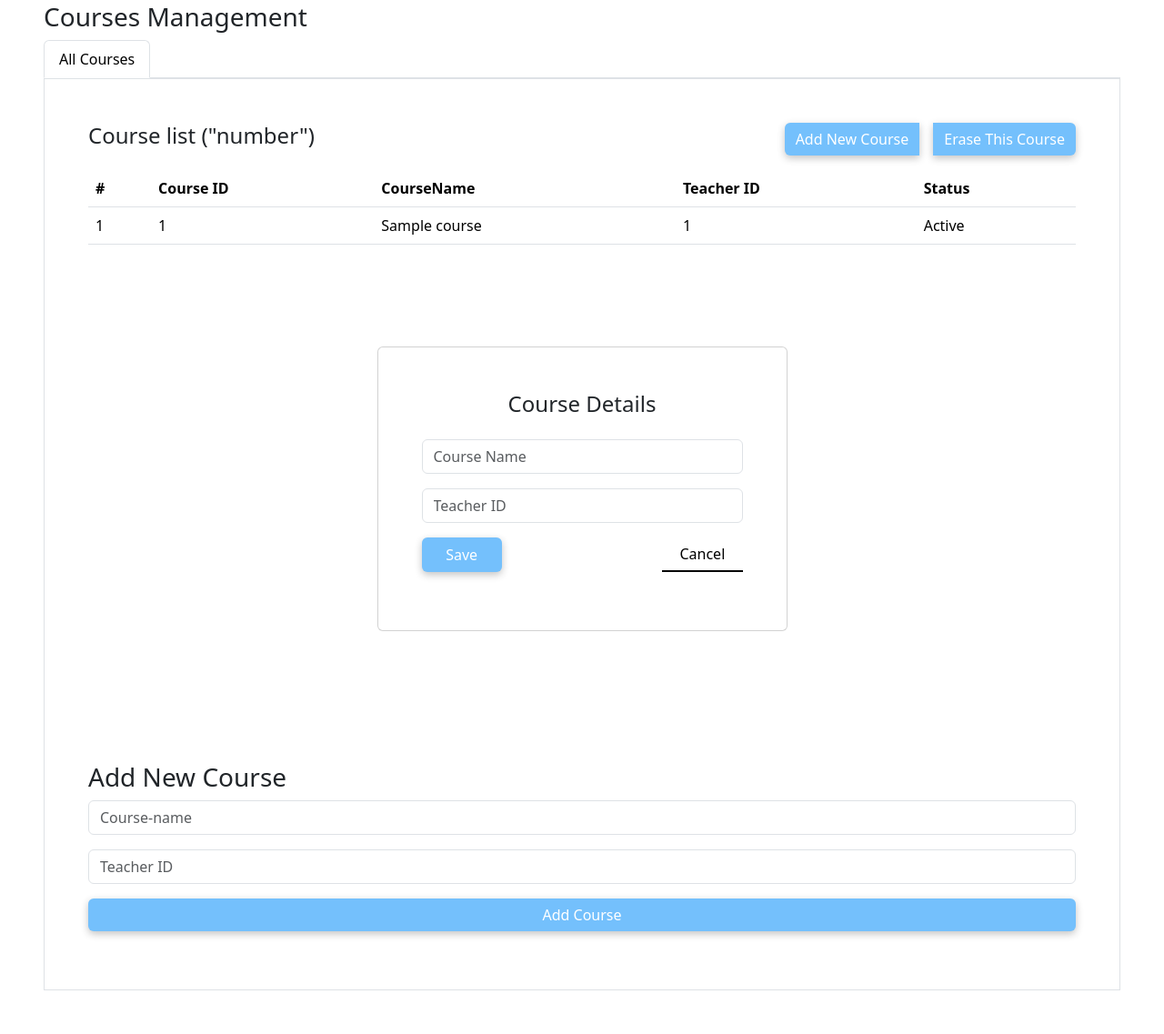
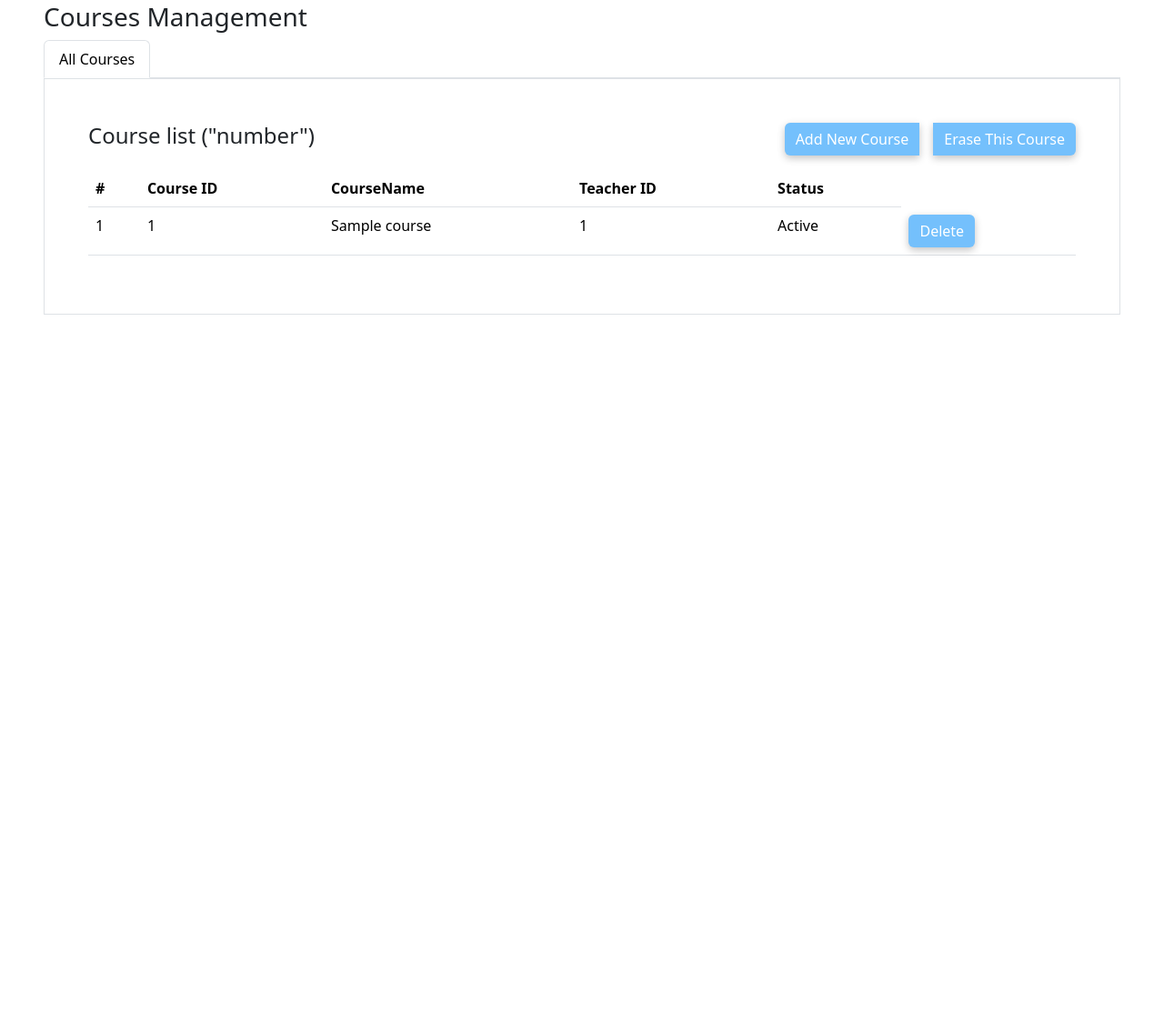
Before and after one commit to TonyTrNhPh/ZTech_ZSchool, a Flask app: page /course-management in a window 1280 px wide; the page is wider, and only the part inside the window is pictured. Shown: the part 150-1287 px from the top of that part at 91% size. After the commit the page ends 496 px from the top of that part, so only its background shows below. Run offline with Flask 3, Linux system fonts and the light colour scheme; tables that the repository leaves empty hold one stand-in row (values such as "Sample post"); parts of the project's set-up code (start-up, migrations or seed data) failed here and were passed over.

Commit message:
update delete,add,update courses

```diff
--- a/src/controllers.py
+++ b/src/controllers.py
@@ -47,7 +47,7 @@ def render_template_student_profile():
     return render_template('student-profile.html')
 
 
-@app.route('/student-management')
+@app.route('/student-management', methods=['GET','POST'])
 def student_management():
     students = dal.get_all_students()
     if request.method == 'POST':
@@ -86,15 +86,19 @@ def course_management():
                 teacherid = request.form['teacherid']
                 dal.add_course(coursename, teacherid)
             case 'delete':
-                pass
+                courseid = request.form['courseid']
+                dal.delete_course(courseid)
             case 'update':
-                pass
+                courseid = request.form['courseid']
+                new_coursename = request.form['coursename']
+                new_teacherid = request.form['teacherid']
+                dal.update_course(courseid, new_coursename, new_teacherid)
         return render_template('course-management.html', courses=courses)
 
     return render_template('course-management.html', courses=courses)
 
 
-@app.route('/grade-management')
+@app.route('/grade-management', methods=['GET','POST'])
 def grade_management():
     grades = dal.get_all_grades()
     if request.method == 'POST':
--- a/src/dal.py
+++ b/src/dal.py
@@ -16,6 +16,20 @@ def add_course(coursename,teacherid):
     db.session.add(course)
     db.session.commit()
 
+def delete_course(courseid):
+    course = Courses.query.get(courseid)
+    if course:
+        db.session.delete(course)
+        db.session.commit()
+
+def update_course(courseid, new_coursename, new_teacherid):
+    course = Courses.query.get(courseid)
+    if course:
+        course.coursename = new_coursename
+        course.teacherid = new_teacherid
+        db.session.commit()
+
+
 def get_all_students():
     return Students.query.all()
 
--- a/src/templates/course-management.html
+++ b/src/templates/course-management.html
@@ -5,18 +5,19 @@
     <div>
         <ul class="nav nav-tabs" role="tablist">
             <li class="tab-title" role="presentation"><a class="nav-link active" role="tab" data-bs-toggle="tab" href="#tab-1">All Courses</a></li>
-            <!--<li class="tab-title" role="presentation"><a class="nav-link" role="tab" data-bs-toggle="tab" href="#tab-2">Students</a></li>
-            <li class="tab-title" role="presentation"><a class="nav-link" role="tab" data-bs-toggle="tab" href="#tab-3">Teachers</a></li> -->
         </ul>
         <div class="tab-content border border-1">
             <div id="tab-1" class="tab-pane active" role="tabpanel">
                 <section class="p-5">
                     <section class="d-flex justify-content-sm-between mb-3">
                         <h4>Course list ("number")</h4>
-                        <div class="btn-group gap-3" role="group"><button class="btn btn-primary" type="button">Add New Course</button><button class="btn btn-primary" type="button">Erase This Course</button></div>
+                        <div class="btn-group gap-3" role="group">
+                            <button class="btn btn-primary" type="button" id="addNewCourseBtn">Add New Course</button>
+                            <button class="btn btn-primary" type="button" id="eraseCourseBtn">Erase This Course</button>
+                        </div>
                     </section>
                     <div class="table-responsive">
-                        <table class="table">
+                        <table class="table" id="courseTable">
                             <thead>
                                 <tr>
                                     <th>#</th>
@@ -28,7 +29,7 @@
                             </thead>
                             <tbody>
                                 {% for course in courses %}
-                                <tr>
+                                <tr class="course-row">
                                     <td>{{ loop.index }}</td>
                                     <td>{{ course.courseid }}</td>
                                     <td>{{ course.coursename }}</td>
@@ -40,6 +41,11 @@
                                           Inactive
                                         {% endif %}
                                     </td>
+                                    <td>
+                                        {% if course.status == True %}
+                                        <button class="btn btn-danger delete-btn">Delete</button>
+                                        {% endif %}
+                                    </td>
                                 </tr>
                                 {% endfor %}
                             </tbody>
@@ -47,8 +53,11 @@
                     </div>
                 </section>
             </div>
+        </div>
+    </div>
+</section>
 
-<section class="py-4 py-xl-5" id="exampleModalCenter" tabindex="-1" role="dialog" aria-labelledby="exampleModalCenterTitle" aria-hidden="true">
+<section class="py-4 py-xl-5" id="updateFormSection" style="display: none;">
     <div class="container">
         <div class="row d-flex justify-content-center">
             <div class="col-md-8 col-lg-6 col-xl-5 col-xxl-4">
@@ -56,12 +65,14 @@
                     <div class="card-body p-sm-5">
                         <h4 class="text-center mb-4">Course Details</h4>
                         <section>
-                            <form class="text-center" method="post">
-                                <div class="mb-3"><input class="form-control" type="text" name="coursename" placeholder="Course Name" /></div>
-                                <div class="mb-3"><input class="form-control" type="text" name="teacherid" placeholder="Teacher ID" /></div>
+                            <form class="text-center" method="post" id="updateForm">
+                                <div class="mb-3"><input class="form-control" type="text" name="coursename" id="courseNameInput" placeholder="Course Name" /></div>
+                                <div class="mb-3"><input class="form-control" type="text" name="teacherid" id="teacherIdInput" placeholder="Teacher ID" /></div>
                                 <div class="mb-3 d-flex justify-content-between mt-3">
-                                    <button class="btn btn-primary d-block w-25">Save</button>
-                                    <button class="btn btn-primary d-block w-25 cancel-btn" type="button">Cancel</button>
+                                    <input type="hidden" name="action1" id="actionInput" value="update">
+                                    <input type="hidden" name="courseid" id="courseIdInput">
+                                    <button class="btn btn-primary d-block w-25" type="submit">Save</button>
+                                    <button class="btn btn-primary d-block w-25 cancel-btn" type="button" id="cancelUpdateBtn">Cancel</button>
                                 </div>
                             </form>
                         </section>
@@ -71,7 +82,95 @@
         </div>
     </div>
 </section>
-<form class="p-5" action="/course-management" method="post">
+
+<script>
+    document.addEventListener("DOMContentLoaded", function() {
+        // Lắng nghe sự kiện click vào một hàng trong bảng
+        document.querySelectorAll(".course-row").forEach(function(row) {
+            row.addEventListener("click", function() {
+                // Lấy dữ liệu từ hàng được chọn
+                var cells = row.getElementsByTagName("td");
+                var courseId = cells[1].innerText;
+                var courseName = cells[2].innerText;
+                var teacherId = cells[3].innerText;
+
+                // Điền dữ liệu vào form cập nhật
+                document.getElementById("courseIdInput").value = courseId;
+                document.getElementById("courseNameInput").value = courseName;
+                document.getElementById("teacherIdInput").value = teacherId;
+
+                // Hiển thị form cập nhật
+                document.getElementById("updateFormSection").style.display = "block";
+
+                document.getElementById("addForm").style.display = "none";
+            });
+        });
+
+        // Lắng nghe sự kiện click vào nút Cancel
+        document.getElementById("cancelUpdateBtn").addEventListener("click", function() {
+            // Ẩn form cập nhật
+            document.getElementById("updateFormSection").style.display = "none";
+        });
+
+        // Lắng nghe sự kiện click vào nút Add New Course
+        document.getElementById("addNewCourseBtn").addEventListener("click", function() {
+            // Ẩn form cập nhật nếu đang hiển thị
+            document.getElementById("updateFormSection").style.display = "none";
+            document.getElementById("addForm").style.display = "block";
+        });
+
+    });
+</script>
+
+<script>
+    document.addEventListener("DOMContentLoaded", function() {
+        // Lắng nghe sự kiện click vào nút Delete
+        document.querySelectorAll(".delete-btn").forEach(function(btn) {
+            btn.addEventListener("click", function() {
+                // Lấy dữ liệu từ hàng chứa nút Delete
+                var row = btn.closest("tr");
+                var cells = row.getElementsByTagName("td");
+                var courseId = cells[1].innerText;
+                var status = cells[4].innerText.trim().toLowerCase();
+
+                // Kiểm tra điều kiện về status
+                if (status === "active") {
+                    // Hiển thị hộp thoại xác nhận trước khi xóa
+                    if (confirm("Are you sure you want to delete this course?")) {
+                        // Tạo một form ẩn để gửi yêu cầu xóa
+                        var form = document.createElement("form");
+                        form.method = "POST";
+                        form.action = "/course-management";
+                        form.style.display = "none";
+
+                        // Thêm input chứa action và courseid vào form
+                        var actionInput = document.createElement("input");
+                        actionInput.type = "hidden";
+                        actionInput.name = "action1";
+                        actionInput.value = "delete";
+                        form.appendChild(actionInput);
+
+                        var courseIdInput = document.createElement("input");
+                        courseIdInput.type = "hidden";
+                        courseIdInput.name = "courseid";
+                        courseIdInput.value = courseId;
+                        form.appendChild(courseIdInput);
+
+                        // Thêm form vào body và submit nó
+                        document.body.appendChild(form);
+                        form.submit();
+                    }
+                } else {
+                    alert("You can only delete courses with 'Active' status.");
+                }
+            });
+        });
+    });
+</script>
+
+
+
+<form class="p-5" action="/course-management" method="post" id="addForm" style="display: none;">>
     <h3>Add New Course</h3>
     <div class="mb-3">
       <input class="form-control" type="text" name="coursename" placeholder="Course-name" />
@@ -84,4 +183,5 @@
       <button class="btn btn-primary d-block w-100" type="submit">Add Course</button>
     </div>
   </form>
+
 {% endblock %}
```
Lines whose indentation alone changed are shown as unchanged.
